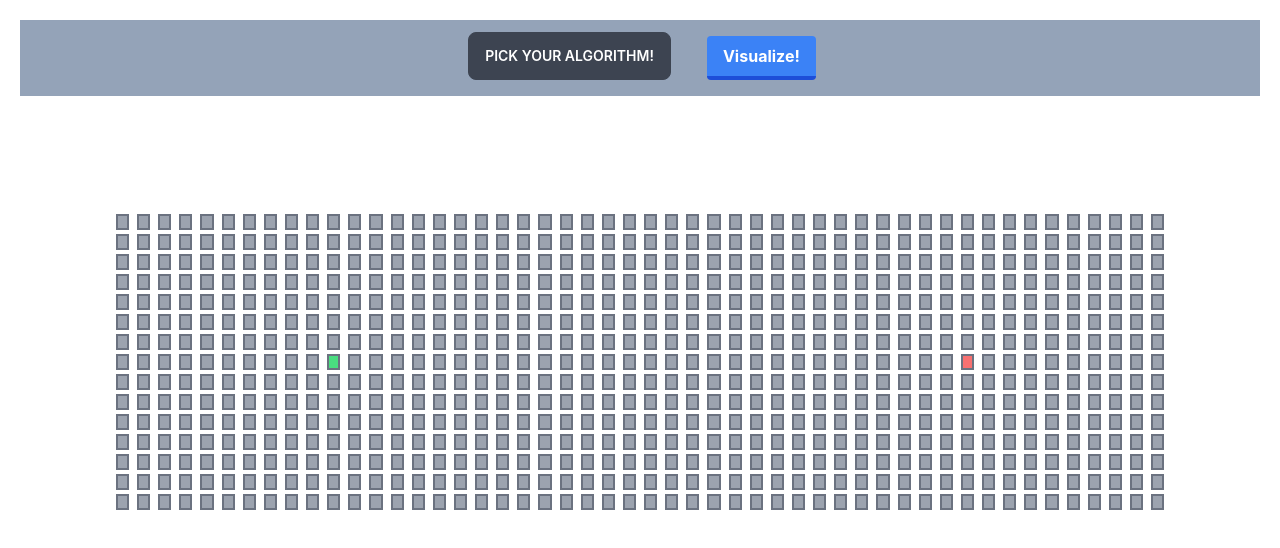
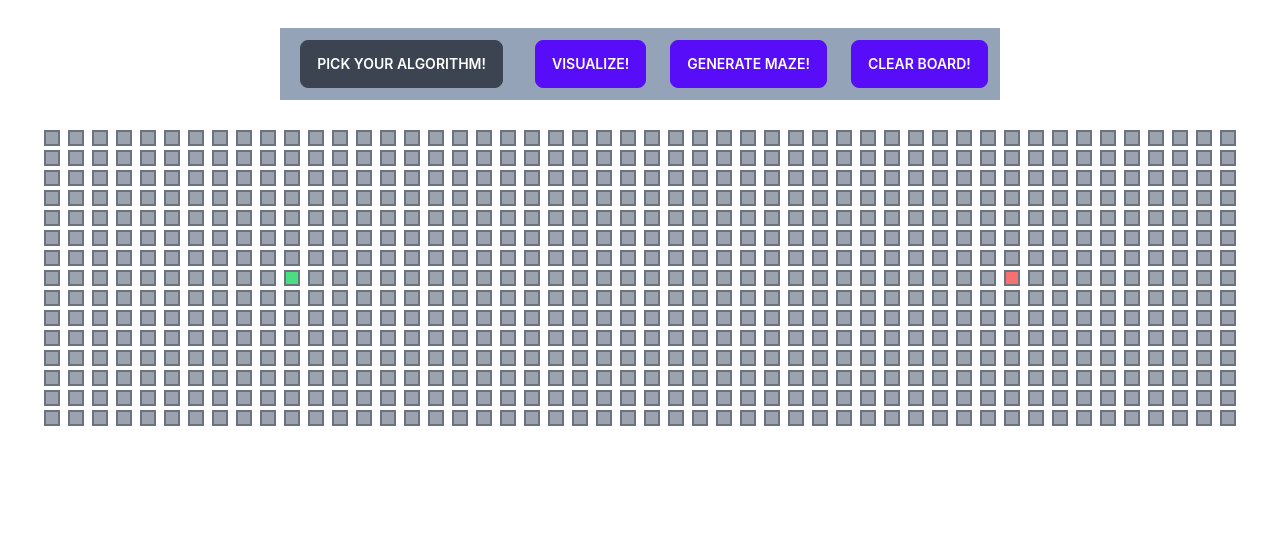
Before and after one commit to NaralC/Pathfinding-Visualizer, a React (Vite) app: page / in a window 1280 px wide. Shown: the top 548 px of the page. Built offline with nearby package versions, Linux system fonts and the light colour scheme.

Commit message:
random maze generation + clear board button

```diff
--- /dev/null
+++ b/src/Algorithms/MazeGeneration/randomMaze.ts
@@ -0,0 +1,20 @@
+import { initializeMatrix } from "../../App";
+import { NodeType } from "../../Components/Node";
+
+export const randomMaze = (matrix: NodeType[][]): NodeType[][] => {
+  const dummyMatrix = initializeMatrix();
+
+  for (let row = 0; row < matrix.length; row++) {
+    for (let col = 0; col < matrix[0].length; col++) {
+      // Skip if it's the start node or the end node
+      if (matrix[row][col].isStart || matrix[row][col].isFinish) continue;
+
+      // The "random" part
+      if (Math.random() < 0.25) {
+        dummyMatrix[row][col].isWall = true;
+      }
+    }
+  }
+
+  return dummyMatrix;
+};
--- a/src/Algorithms/BFS.ts
+++ b/src/Algorithms/Pathfinding/BFS.ts
@@ -1,4 +1,4 @@
-import { NodeType } from "../Components/Node";
+import { NodeType } from "../../Components/Node";
 
 export const BFS = (
   matrix: NodeType[][],
--- a/src/App.tsx
+++ b/src/App.tsx
@@ -1,15 +1,19 @@
 import React, { useEffect, useState } from "react";
 import Node, { NodeType } from "./Components/Node";
-import { BFS } from "./Algorithms/BFS";
-import { DFS } from "./Algorithms/DFS";
+import { BFS } from "./Algorithms/Pathfinding/BFS";
+import { DFS } from "./Algorithms/Pathfinding/DFS";
+import { randomMaze } from "./Algorithms/MazeGeneration/randomMaze";
 import Modal from "./Components/Modal";
 import Dropdown from "./Components/Dropdown";
+import Button from "./Components/Button";
 
 // Hardcoded start and finish nodes
 const START_ROW: number = 7;
 const START_COL: number = 10;
 const FINISH_ROW: number = 7;
 const FINISH_COL: number = 40;
+const MATRIX_ROWS: number = 15;
+const MATRIX_COLS: number = 50;
 
 const App: React.FC = () => {
   const [nodeList, setNodeList] = useState<NodeType[][]>(initializeMatrix);
@@ -120,7 +124,6 @@ const App: React.FC = () => {
     });
   };
 
-  // Handle wall toggle with mouse events
   const toggleWall = (rowIdx: number, colIdx: number) => {
     if (isAnimating) return;
 
@@ -153,25 +156,41 @@ const App: React.FC = () => {
     }
   };
 
+  const handleMazeGeneration = () => {
+    setNodeList(randomMaze(nodeList));
+  };
+
   return (
     <div className="flex flex-col">
-      <div className="flex flex-row justify-center align-middle m-5 bg-slate-400">
+      <div className="navbar bg-base-100 justify-center">
+        <div className="m-5 bg-slate-400">
           <Dropdown
             changeAlgo={setPathfindingAlgo}
             currentAlgo={pathfindingAlgo}
             listOfAlgos={listOfAlgos}
             startVisualization={startVisualization}
           />
-        <button
-          className="bg-blue-500 hover:bg-blue-400 text-white font-bold py-2 px-4 border-b-4 border-blue-700 hover:border-blue-500 rounded m-4"
-          onClick={() => {
-            if (!isAnimating) startVisualization();
-          }}
-        >
-          Visualize!
-        </button>
+          <Button
+            text="Visualize!"
+            isAnimating={isAnimating}
+            extraClassName="btn-disabled loading"
+            handleClick={() => startVisualization()}
+          />
+          <Button
+            text="Generate Maze!"
+            isAnimating={isAnimating}
+            extraClassName="btn-disabled"
+            handleClick={() => handleMazeGeneration()}
+          />
+          <Button
+            text="Clear Board!"
+            isAnimating={isAnimating}
+            extraClassName="btn-disabled"
+            handleClick={() => setNodeList(initializeMatrix())}
+          />
         </div>
-      <div className="mx-28 my-24">
+      </div>
+      <div>
         {showModal && (
           <Modal
             header="Couldn't find the most optimal path"
@@ -210,15 +229,14 @@ const App: React.FC = () => {
 
 export default App;
 
-// Initiliaze a 15 row by 50 col matrix
-// Matrix size is hard coded here
-const initializeMatrix = (): NodeType[][] => {
+// Initiliaze the matrix
+export const initializeMatrix = (): NodeType[][] => {
   const nodeList: NodeType[][] = [];
 
-  for (let rowIdx = 0; rowIdx < 15; rowIdx++) {
+  for (let rowIdx = 0; rowIdx < MATRIX_ROWS; rowIdx++) {
     const currentRow: NodeType[] = [];
 
-    for (let colIdx = 0; colIdx < 50; colIdx++) {
+    for (let colIdx = 0; colIdx < MATRIX_COLS; colIdx++) {
       const currentNode: NodeType = {
         row: rowIdx,
         col: colIdx,
--- /dev/null
+++ b/src/Components/Button.css
@@ -0,0 +1,7 @@
+@tailwind base;
+@tailwind components;
+@tailwind utilities;
+
+.button {
+  @apply btn btn-primary mx-3 btn-md;
+}
--- /dev/null
+++ b/src/Components/Button.tsx
@@ -0,0 +1,29 @@
+import React from "react";
+import "./Button.css";
+
+type Props = {
+  text: string;
+  isAnimating: boolean;
+  extraClassName: string;
+  handleClick: () => void;
+};
+
+const Button: React.FC<Props> = ({
+  text,
+  isAnimating,
+  extraClassName,
+  handleClick,
+}) => {
+  return (
+    <button
+      className={`button ${isAnimating ? extraClassName : ""}`}
+      onClick={() => {
+        if (!isAnimating) handleClick();
+      }}
+    >
+      {text}
+    </button>
+  );
+};
+
+export default Button;
```
Also changed, not shown: src/Algorithms/Pathfinding/DFS.ts (renamed from src/Algorithms/DFS.ts). Lines whose indentation alone changed are shown as unchanged.
